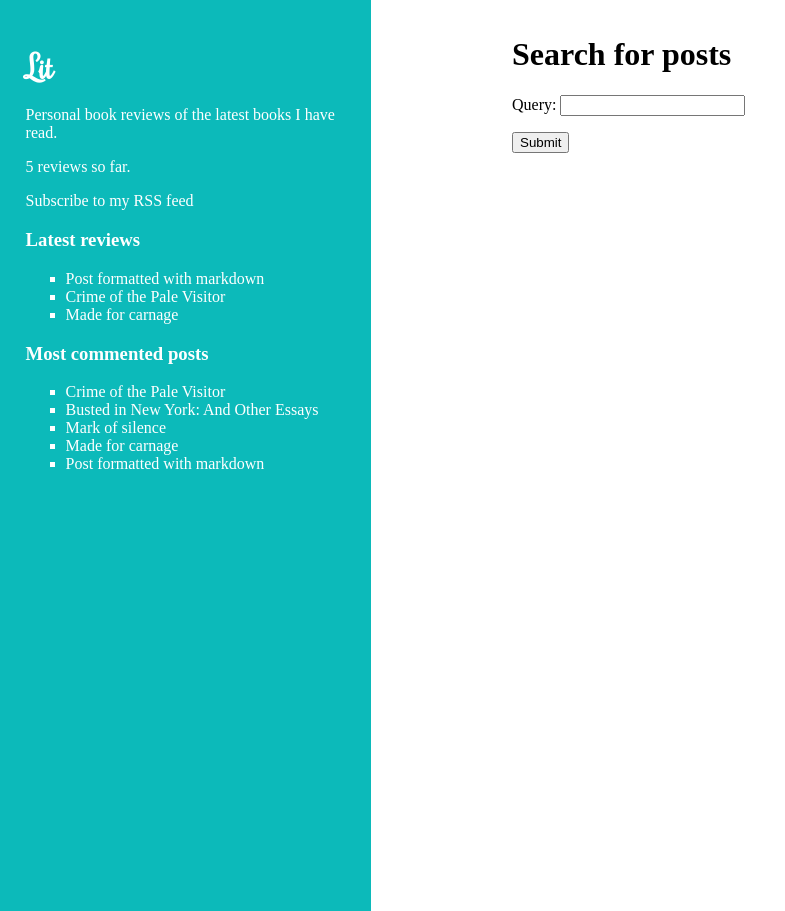
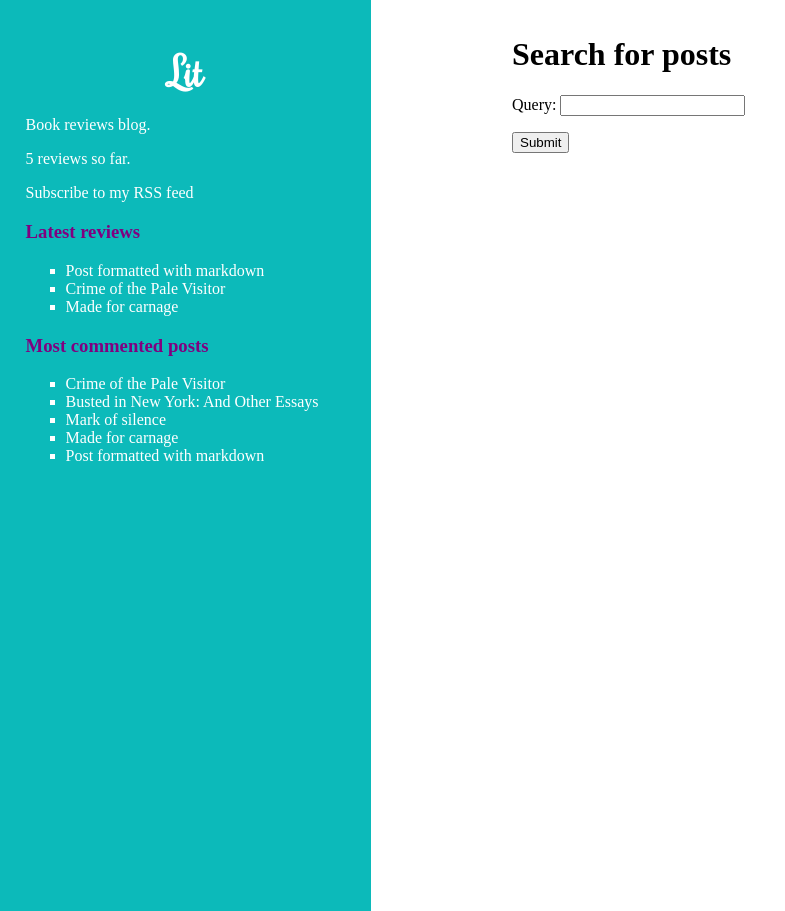
Before and after one commit to femalves/blog, a Django app: page /blog/search/ in a window 1280 px wide. Shown: the whole page, without its empty margins (0-785 px from the left). Run offline with Django 3.2, Linux system fonts and the light colour scheme; data comes from the database, SQL or seed files in the repository; parts of the project's set-up code (start-up, migrations or seed data) failed here and were passed over; some libraries are stand-ins or nearby versions; some web fonts are replaced.

Commit message:
style front page

```diff
--- a/blog_app/static/css/blog.css
+++ b/blog_app/static/css/blog.css
@@ -1,6 +1,9 @@
 body {
     margin: 0;
+    box-sizing: border-box;
     font-family: 'Baskervville', serif;
+    padding: 0;
+    height: 100%;
 }
 
 .container {
@@ -12,29 +15,31 @@ body {
     padding: 2%;
     width: 25vw;
     height: 100vh;
-    justify-content: center;
     background-color: #0CBABA;
     position: fixed;
     color: white;
 }
 
-.sidebar a {
-    color: white;
+.sidebar .brand {
     text-decoration: none;
-
+    font-weight: bolder;
+    font-size: 2.5rem;
+    font-family: 'Rochester', cursive;
+    text-align: center;
+    display: block;
 }
 
 .sidebar li {
     list-style: square;
-
 }
 
-.sidebar .brand {
+.sidebar a {
+    color: white;
     text-decoration: none;
-    font-weight: bolder;
-    font-size: 2rem;
-    text-align: center;
-    font-family: 'Rochester', cursive;
+}
+
+.sidebar-header {
+    color: purple;
 }
 
 .content {
@@ -47,6 +52,14 @@ body {
     border-radius: 4px;
     padding: 5px;
     height: 200px;
+}
+
+.card-img-top-detail {
+    border: 1px solid #ddd;
+    border-radius: 4px;
+    margin: 15px 15px 5px 0;
+    padding: 5px;
+    height: 300px;
 }
 
 .blog-list-container {
@@ -64,7 +77,8 @@ body {
     border: 1px solid purple;
     padding: 5px;
     border-radius: 5px;
-    color: purple;
+    color: white;
+    background-color: purple;
 }
 
 .date {
@@ -81,6 +95,12 @@ body {
     color: #0CBABA;
 }
 
+.post-title-detail {
+    text-decoration: none;
+    font-weight: bolder;
+    color: #0CBABA;
+}
+
 .post-content {
     display: flex;
 }
@@ -88,3 +108,12 @@ body {
 .post-body {
     padding: 10px;
 }
+
+.pagination {
+    text-align: center;
+    margin-top: auto;
+}
+
+.fa-chevron-circle-right .fa-chevron-circle-left {
+    color: purple;
+}
--- a/blog_app/templates/blog/base.html
+++ b/blog_app/templates/blog/base.html
@@ -10,6 +10,7 @@
     <!-- Fonts -->
     <link href="https://fonts.googleapis.com/css?family=Baskervville|Poppins&display=swap" rel="stylesheet">
     <link href="https://fonts.googleapis.com/css?family=Rochester&display=swap" rel="stylesheet">
+    <script src="https://kit.fontawesome.com/00b96653bc.js" crossorigin="anonymous"></script>
     <!-- Custom -->
     <link href="{% static "css/blog.css" %}" rel="stylesheet">
 
@@ -21,12 +22,12 @@
         <div class="sidebar">
 
             <h2><a class="brand" href="{% url 'blog:post_list'%}">Lit</a></h2>
-            <p>Personal book reviews of the latest books I have read.</p>
+            <p>Book reviews blog.</p>
             <p> {% total_posts %} reviews so far.</p>
             <p><a href="{% url "blog:post_feed"%}">Subscribe to my RSS feed</a></p>
-            <h3 class="latest-reviews">Latest reviews</h3>
+            <h3 class="sidebar-header">Latest reviews</h3>
             {% show_latest_posts 3 %}
-            <h3>Most commented posts</h3>
+            <h3 class="sidebar-header">Most commented posts</h3>
             {% get_most_commented_posts as most_commented_posts %}
                 <ul>
                     {% for post in most_commented_posts %}
--- a/blog_app/templates/blog/post/list.html
+++ b/blog_app/templates/blog/post/list.html
@@ -9,13 +9,12 @@ Lit
 
 <div class="blogs">
     {% if tag %}
-        <h2 >Posts tagged with "{{ tag.name }}"</h2>
+        <h2 >Posts tagged with "{{ tag.name }}":</h2>
     {% endif %}
 
 
         {% for post in posts %}
             <div class="blog-list-container">
-
                 <div class="post-content">
                     <img class="card-img-top" src="{{ post.img.url }}" alt="">
                     <div class="post-body">
--- a/blog_app/templates/pagination.html
+++ b/blog_app/templates/pagination.html
@@ -1,8 +1,8 @@
 <div class="pagination">
 <span class="step-links">
-{% if page.has_previous %}<a href="?page={{page.previous_page_number}}">Previous</a>{% endif %}
-<span class="current">Page {{ page.number }} of {{ page.paginator.num_pages }}</span>.
-{% if page.has_next %}<a href="?page={{ page.next_page_number }}">Next</a>{% endif %}
+{% if page.has_previous %}<a href="?page={{page.previous_page_number}}"><i class="fas fa-chevron-circle-left"></i></a>{% endif %}
+<span class="current">Page {{ page.number }} of {{ page.paginator.num_pages }}</span>
+{% if page.has_next %}<a href="?page={{ page.next_page_number }}"><i class="fas fa-chevron-circle-right"></i></a>{% endif %}
 
 
 </span></div>
```
Also changed, not shown: blog_app/templates/blog/post/detail.html (+5 -2 lines), media/photos/2020/01/14/Bad_Romeo.jpeg (added).
